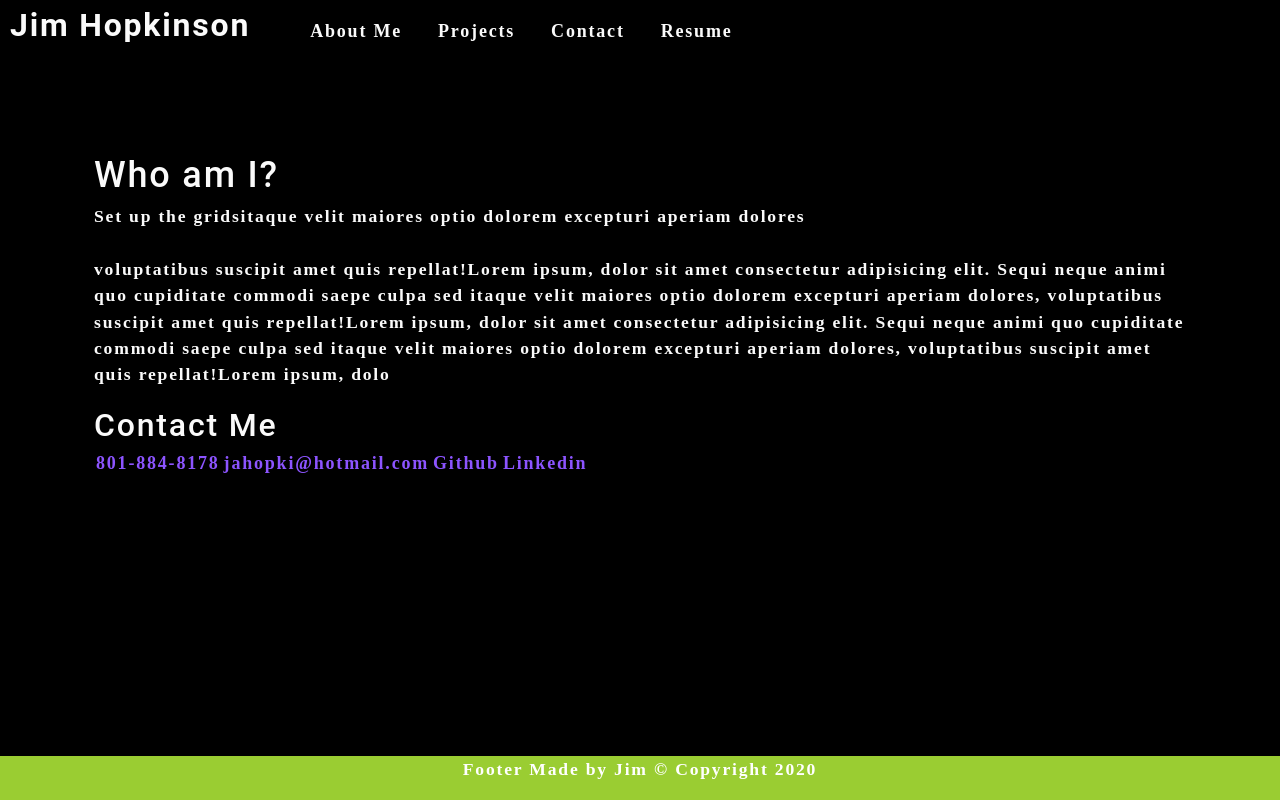
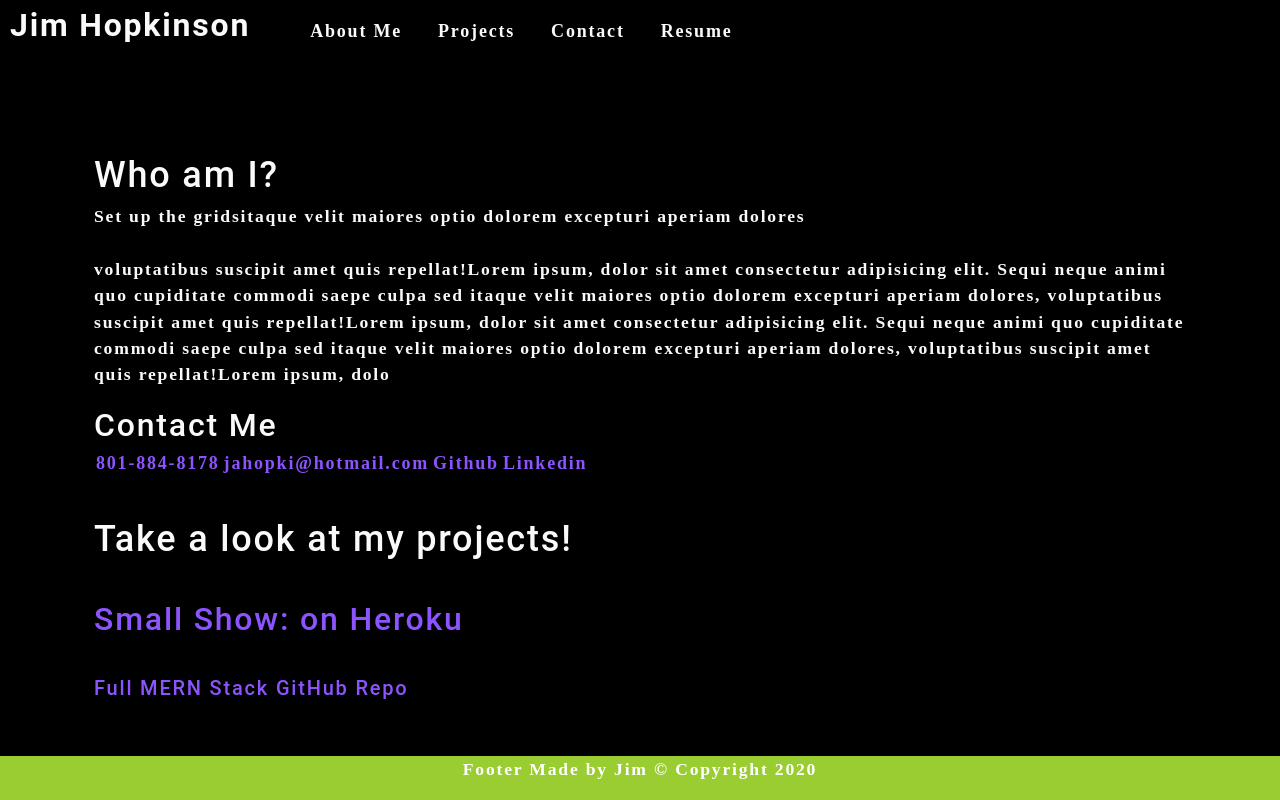
Before and after one commit to 1hoppy1/React-Portfolio, a React (Create React App) app: page / in a window 1280 px wide. Shown: the top 800 px of the page. Built offline with nearby package versions, Linux system fonts and the light colour scheme.

Commit message:
mvc works

```diff
--- a/src/App.js
+++ b/src/App.js
@@ -18,17 +18,22 @@ function App() {
         setContactSelected={setContactSelected}
       ></Nav>
       <main>
-        {window.location.pathname.includes("/contact") ? (
+        {/* {window.location.pathname.includes("/contact") ? ( */}
+          <About></About>
+          <Projects />
           <ContactForm></ContactForm>
-        ) : window.location.pathname.includes("/projects") ? (
-          <Projects />
-        ) : window.location.pathname.includes("/resume") ? (
           <Resume />
-        ) : (
-          <>
-              <About></About>
-          </>
-        )}
+
+          {/* <ContactForm></ContactForm> */}
+        {/* ) : window.location.pathname.includes("/projects") ? ( */}
+          {/* <Projects /> */}
+        {/* ) : window.location.pathname.includes("/resume") ? ( */}
+          {/* <Resume /> */}
+        {/* ) : ( */}
+          {/* <> */}
+              {/* <About></About> */}
+          {/* </> */}
+        {/* )} */}
       </main>
 
       <Footer />
```
